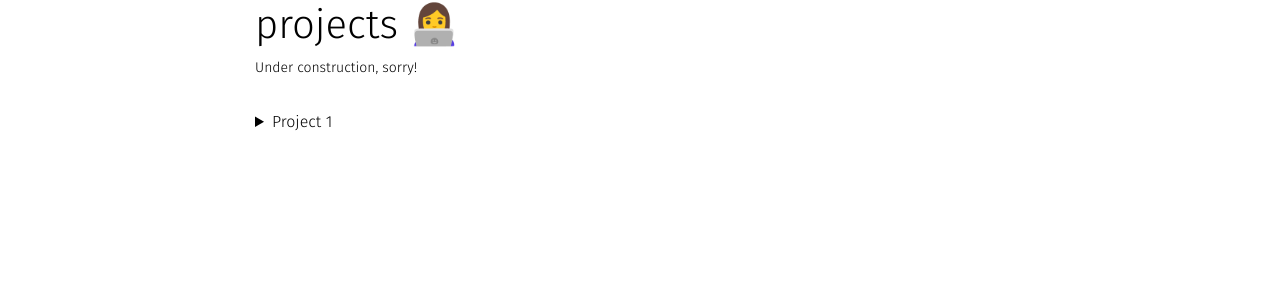
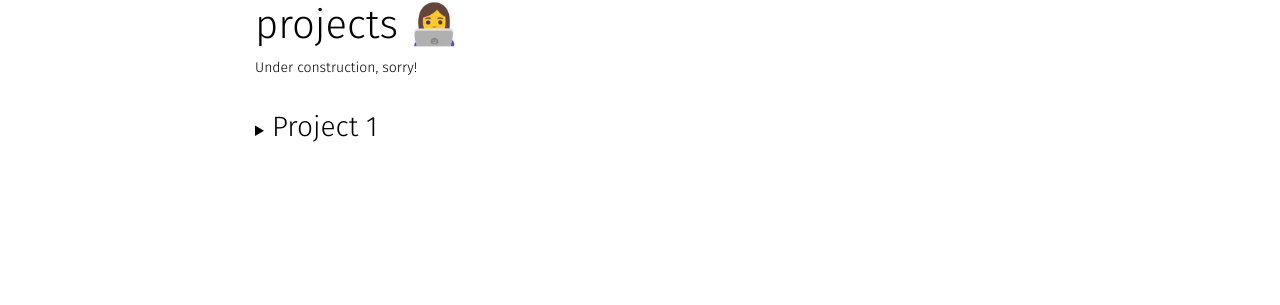
Before and after one commit to nuria-bosch/nuria-bosch.github.io, a Jekyll site: the page built from _pages/projects.md, in a window 1280 px wide. Shown: the part 128-433 px from the top of the page. Built offline with Jekyll 4.4.1, drawn with Linux system fonts in a browser that asks for light colours; some web fonts are replaced; comment, search, counter and statistics services are not loaded; a style sheet for code colours, icons or effects is not loaded.

Commit message:
Update projects.md

```diff
--- a/_pages/projects.md
+++ b/_pages/projects.md
@@ -12,12 +12,9 @@
 <!-- pages/projects.md -->
 <div class="projects">
 <details>
+  <summary><h3 style="display:inline">Project 1</h3></summary>
 
-<summary>Project 1</summary>
-
-### You can add a header
-
-You can add text within a collapsed section.
-
+  <h4>You can add a header</h4>
+  <p>You can add text within a collapsed section.</p>
 </details>
 </div>
```
